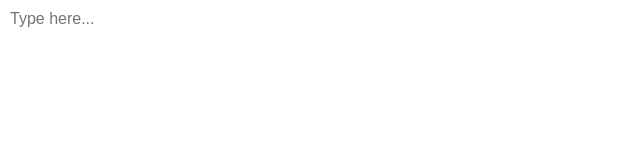
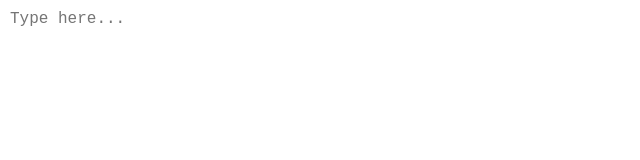
Before and after one commit to ndemou/ProcedureGenerator, a plain HTML site: page index.html in a window 1280 px wide. Shown: the full height of the page, 0-640 px from the left. Drawn offline with Linux system fonts and the light colour scheme.

Commit message:
Monospaced font

```diff
--- a/index.html
+++ b/index.html
@@ -18,7 +18,7 @@
             border: none;
             outline: none;
             resize: none;
-            font-family: Arial, sans-serif;
+            font-family: "FiraCode Nerd Font Mono", monospace; /* Use your custom monospace font */
             font-size: 16px;
             padding: 10px;
             box-sizing: border-box;
```
